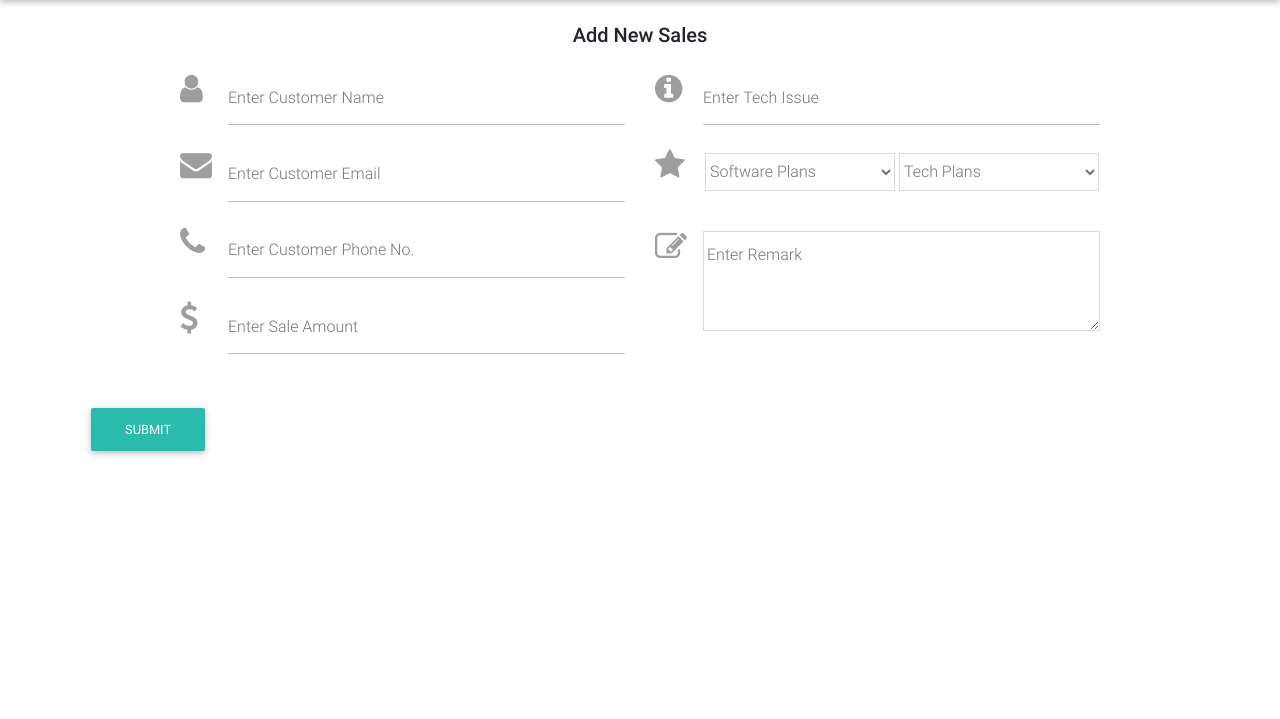
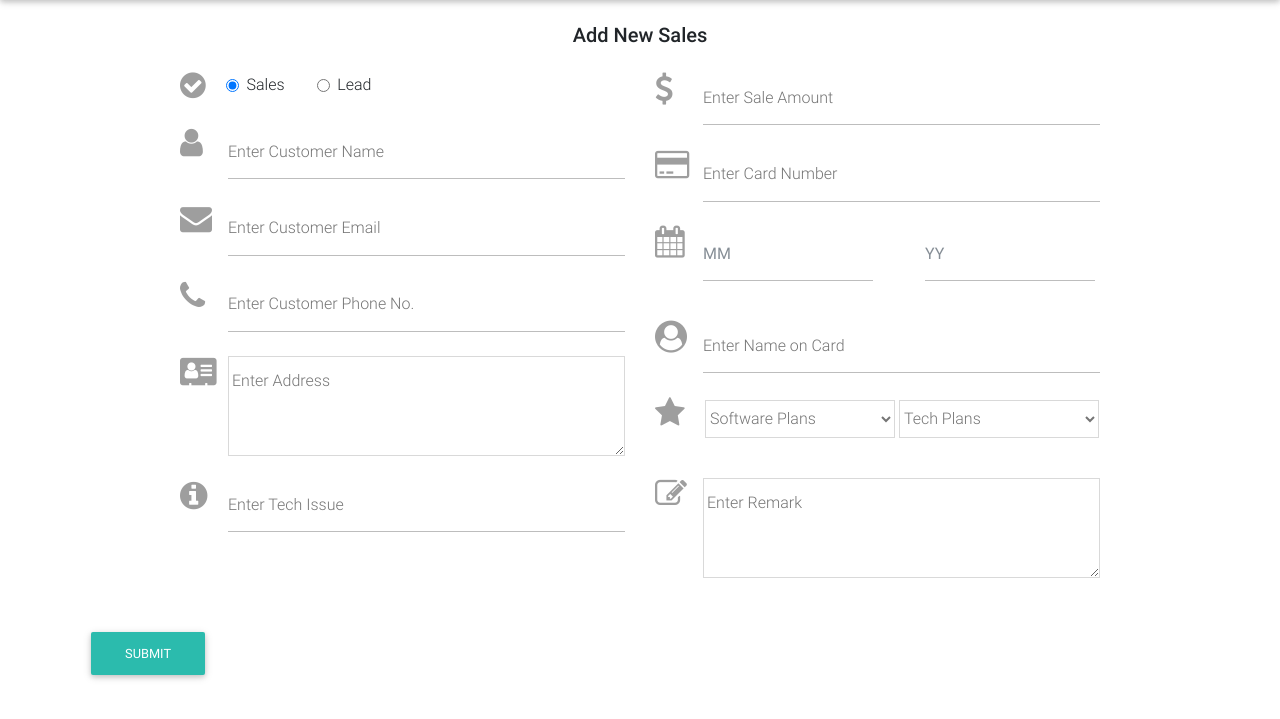
Before and after one commit to jayand017/myteam, a PHP site: page /sales.php in a window 1280 px wide. Shown: the part 56-775 px from the top of the page. Run offline with PHP 8.4, Linux system fonts and the light colour scheme; the visitor is signed in with stand-in values (Sample User, id 1).

Commit message:
Added more fields in sales form

```diff
--- a/add_sale.php
+++ b/add_sale.php
@@ -8,7 +8,11 @@ $sale_date = date("d-m-Y");
 $cust_name = $_POST["cust_name"];
 $cust_email = $_POST["cust_email"];
 $cust_phone = $_POST["cust_phone"];
+$cust_address = $_POST["cust_address"];
 $sale_amount = $_POST["sale_amount"];
+$card_no = $_POST["card_no"];
+$card_exp = $_POST["card_exp_mm"]."/".$_POST["card_exp_yy"];
+$card_user = $_POST["card_user"];
 $tech_issue = $_POST["tech_issue"];
 $soft_plan = $_POST["soft_plan"];
 $tech_plan = $_POST["tech_plan"];
@@ -19,7 +23,7 @@ $agent_id = $_SESSION["agent_id"];
 //Create a object
 $db = new DB();
 $ia = new InsertSale();
-$bol = $ia -> insert_sale($db, $sale_date, $cust_name, $cust_email, $cust_phone, $sale_amount, $tech_issue, $soft_plan, $tech_plan, $remark, $agent_id);
+$bol = $ia -> insert_sale($db, $sale_date, $cust_name, $cust_email, $cust_phone, $cust_address, $sale_amount, $card_no, $card_exp, $card_user, $tech_issue, $soft_plan, $tech_plan, $remark, $agent_id);
 
 if($bol === true) {
     exit(header("Location:sales.php?err=1"));
--- a/library/insert_sale.php
+++ b/library/insert_sale.php
@@ -6,10 +6,10 @@ class InsertSale {
     /**
      * returns hospital wise count
      */
-    public function insert_sale(DB $db, $sale_date, $cust_name, $cust_email, $cust_phone, $sale_amount, $tech_issue, $soft_plan, $tech_plan, $remark, $agent_id) {
+    public function insert_sale(DB $db, $sale_date, $cust_name, $cust_email, $cust_phone, $cust_address, $sale_amount, $card_no, $card_exp, $card_user, $tech_issue, $soft_plan, $tech_plan, $remark, $agent_id) {
         //return doc_hospital name and its count value
-        $sql_insert_sale = "INSERT INTO sales (sale_date, cust_name, cust_email, cust_phone, sale_amount, tech_issue, soft_plan, tech_plan, remark, agent_id)
-                             VALUES ('$sale_date', '$cust_name', '$cust_email', '$cust_phone', '$sale_amount', '$tech_issue', '$soft_plan', '$tech_plan', '$remark', '$agent_id')
+        $sql_insert_sale = "INSERT INTO sales (sale_date, cust_name, cust_email, cust_phone, cust_address, sale_amount, card_no, card_exp, card_user, tech_issue, soft_plan, tech_plan, remark, agent_id)
+                             VALUES ('$sale_date', '$cust_name', '$cust_email', '$cust_phone', '$cust_address', $sale_amount', '$card_no', '$card_exp', '$card_user', $tech_issue', '$soft_plan', '$tech_plan', '$remark', '$agent_id')
                              ";
 
         $result_insert_sale = $db -> query($sql_insert_sale);
--- a/sales.php
+++ b/sales.php
@@ -78,6 +78,22 @@ else{
         <div class="col col-md-5">
             <!-- Form login -->
 
+            <div class="form-inline">
+
+                <i class="fa fa-check-circle prefix grey-text" style="font-size: 30px; margin-right:20px;"></i>
+                <div class="form-group">
+                    <input name="agent_type" value="Sales" type="radio" id="radio11" checked="checked">
+                    <label for="radio11">&nbsp;&nbsp;Sales</label>
+                </div>
+
+                <div class="form-group">
+                    <input name="agent_type" value="Tech" type="radio" id="radio21">
+                    <label for="radio21">&nbsp;&nbsp;Lead</label>
+                </div>
+
+            </div>
+            <br/>
+
             <div class="md-form">
                 <i class="fa fa-user prefix grey-text"></i>
                 <input type="text" id="defaultForm-name" name="cust_name" class="form-control" required>
@@ -97,18 +113,42 @@ else{
             </div>
 
             <div class="md-form">
-                <i class="fa fa-dollar prefix grey-text"></i>
-                <input type="number" id="defaultForm-pass" name="sale_amount" class="form-control" required>
-                <label for="defaultForm-pass">Enter Sale Amount</label>
+                <i class="fa fa-address-card prefix grey-text"></i>
+                <textarea rows="5" cols="50" class="form-control" style="text-indent:4px; height:100px;" name="cust_address" id="defaultForm-address"></textarea>
+                <label for="defaultForm-address" style="text-indent:4px;">Enter Address</label>
+            </div>
+
+            <div class="md-form">
+                <i class="fa fa-info-circle prefix grey-text"></i>
+                <input type="text" id="defaultForm-issue" name="tech_issue" class="form-control">
+                <label for="defaultForm-issue">Enter Tech Issue</label>
             </div>
         </div>
 
         <div class="col col-md-5">
 
             <div class="md-form">
-                <i class="fa fa-info-circle prefix grey-text"></i>
-                <input type="text" id="defaultForm-issue" name="tech_issue" class="form-control">
-                <label for="defaultForm-issue">Enter Tech Issue</label>
+                <i class="fa fa-dollar prefix grey-text"></i>
+                <input type="number" id="defaultForm-amount" name="sale_amount" class="form-control" required>
+                <label for="defaultForm-amount">Enter Sale Amount</label>
+            </div>
+
+            <div class="md-form">
+                <i class="fa fa-credit-card prefix grey-text"></i>
+                <input type="number" id="defaultForm-card_no" name="card_no" class="form-control">
+                <label for="defaultForm-card_no">Enter Card Number</label>
+            </div>
+
+            <div class="md-form">
+                <i class="fa fa-calendar prefix grey-text"></i>
+                <input type="number" id="defaultForm-phone" name="card_exp_mm" class="form-control" min="01" max="12" style="display:inline-block; width:170px;" placeholder="MM">
+                <input type="number" name="card_exp_yy" class="form-control" min="17" max="32" style="display:inline-block; width:170px" placeholder="YY">
+            </div>
+
+            <div class="md-form">
+                <i class="fa fa-user-circle prefix grey-text"></i>
+                <input type="text" id="defaultForm-card_user" name="card_user" class="form-control">
+                <label for="defaultForm-card_user">Enter Name on Card</label>
             </div>
 
             <div class="md-form">
```
Also changed, not shown: 127_0_0_1.sql (added, +77 -0 lines).
